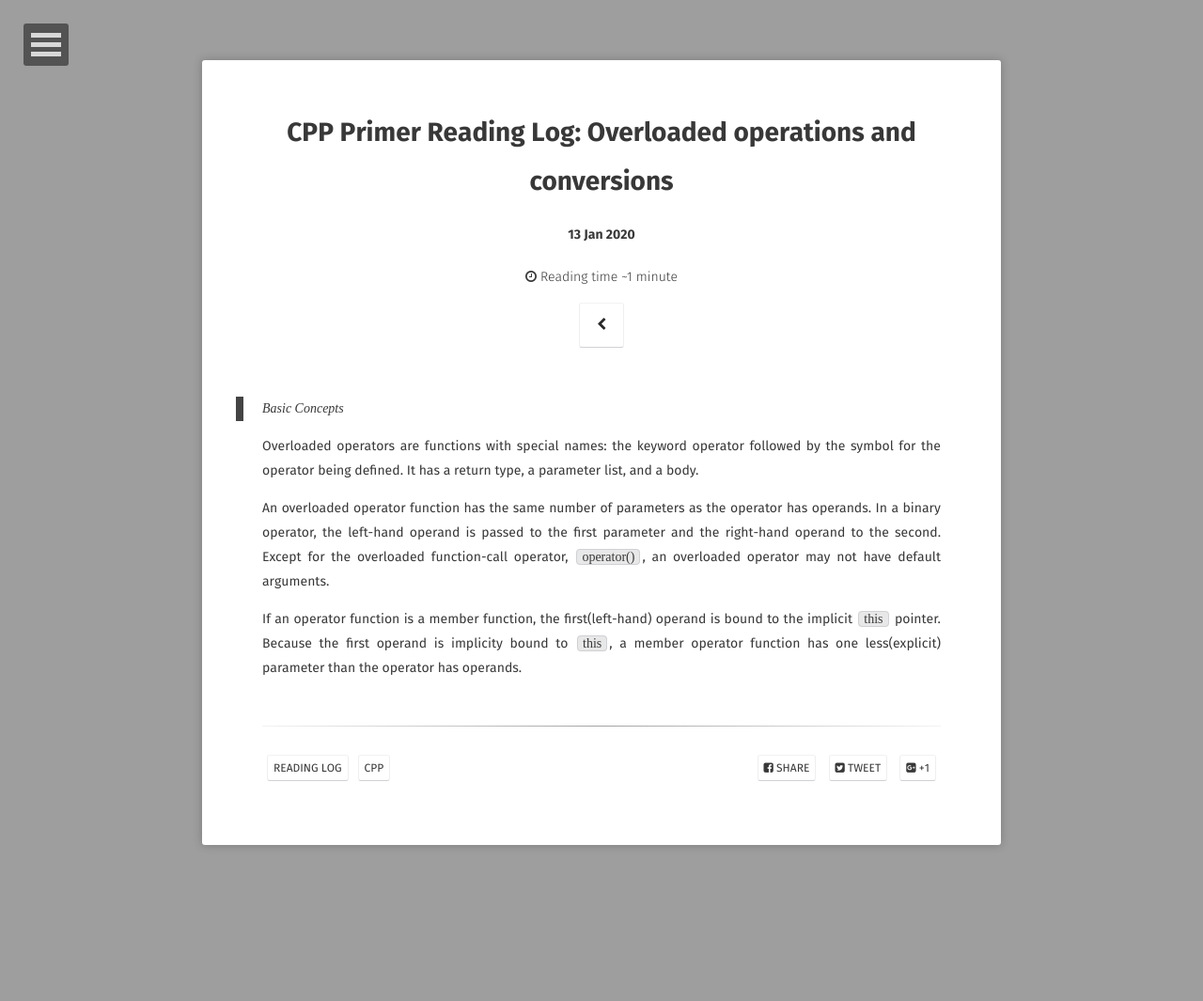
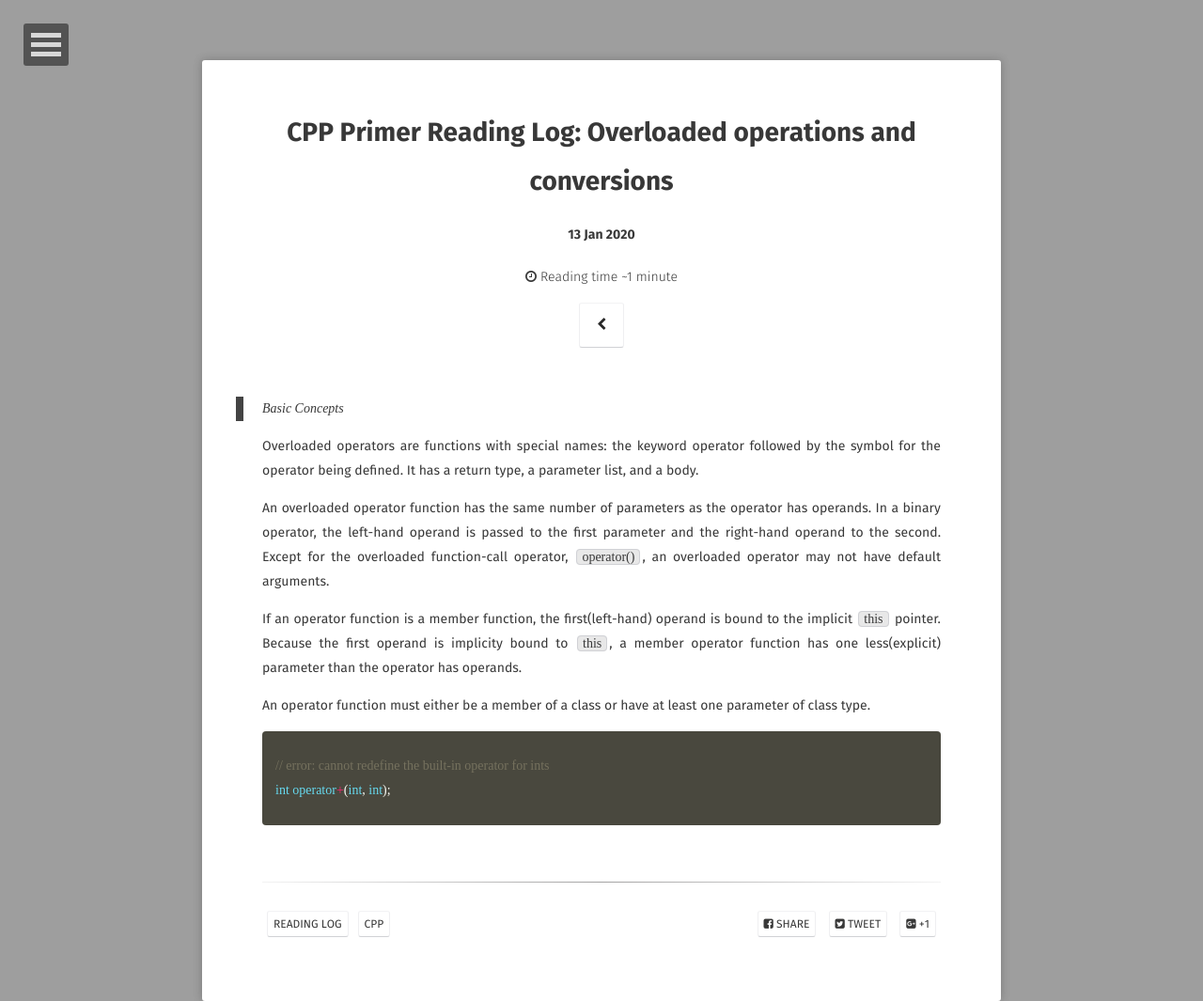
Before and after one commit to Planck35/planck35.github.io, a Jekyll site: the page built from _posts/2020-02-04-overloaded-operations-and-conversions.md, in a window 1280 px wide. Shown: the whole page at 94% size. Built offline with Jekyll 4.4.1, drawn with Linux system fonts in a browser that asks for light colours; some web fonts are replaced; comment, search, counter and statistics services are not loaded; before the commit the page ends 964 px from its top, so only the background shows below that.

Commit message:
update read log

```diff
--- a/_posts/2020-02-04-overloaded-operations-and-conversions.md
+++ b/_posts/2020-02-04-overloaded-operations-and-conversions.md
@@ -16,3 +16,9 @@ An overloaded operator function has the same number of parameters as the operato
 Except for the overloaded function-call operator, `operator()`, an overloaded operator may not have default arguments.
 
 If an operator function is a member function, the first(left-hand) operand is bound to the implicit `this` pointer. Because the first operand is implicity bound to `this`, a member operator function has one less(explicit) parameter than the operator has operands.
+
+An operator function must either be a member of a class or have at least one parameter of class type.
+{% highlight cpp %}
+// error: cannot redefine the built-in operator for ints
+int operator+(int, int);
+{% endhighlight %}
```
